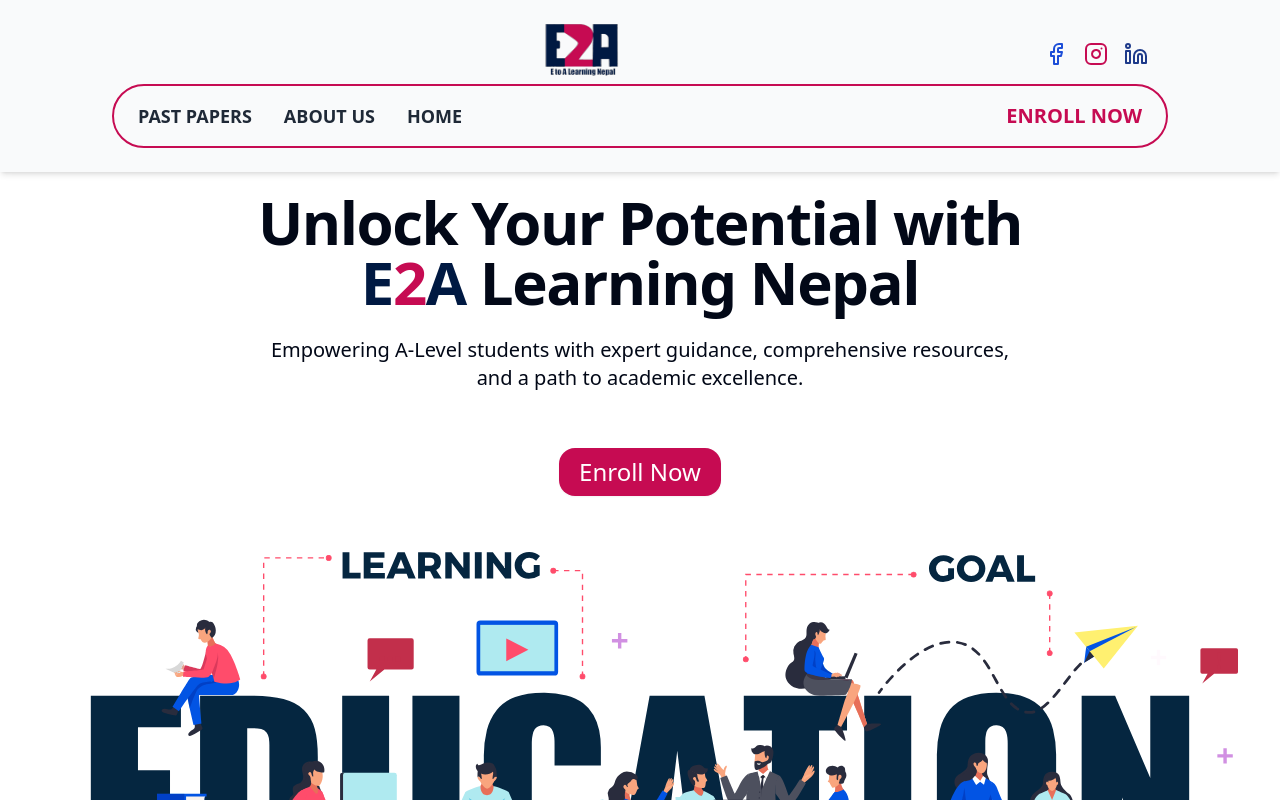
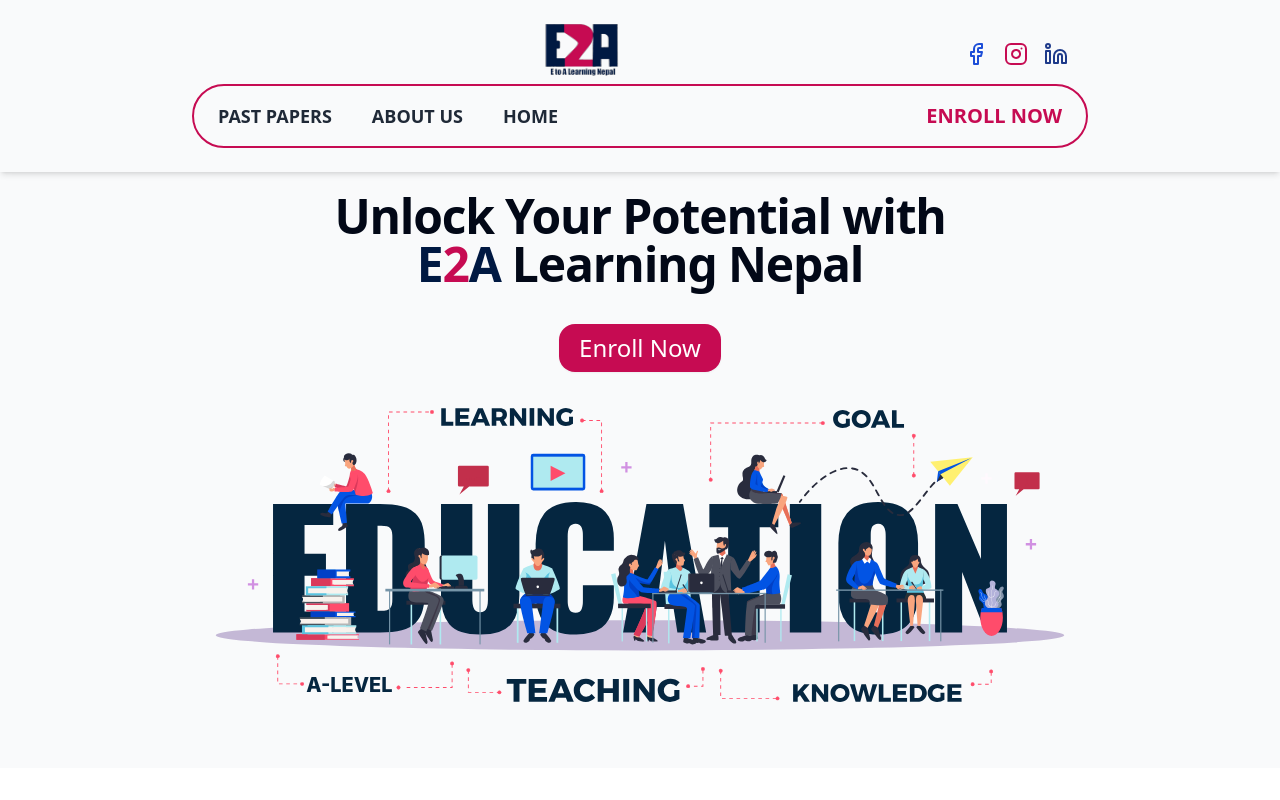
Before and after one commit to aayush-dhakal-max/e2a, a Next.js app: page / in a window 1280 px wide. Shown: the top 800 px of the page. Built offline with nearby package versions, Linux system fonts and the light colour scheme.

Commit message:
floating button behaviour changed

```diff
--- a/src/components/component/Hero.tsx
+++ b/src/components/component/Hero.tsx
@@ -4,21 +4,21 @@ import Link from "next/link";
 
 export function Hero() {
   return (
-    <section className="w-full min-h-[80vh] py-24 md:py-24 lg:py-16 bg-gradient-to-r sfrom-[#001942] sto-[#C60B52]">
+    <section className="w-full bg-gray-50 min-h-[80vh] py-12 md:py-24 lg:py-16 bg-gradient-to-r sfrom-[#001942] sto-[#C60B52]">
       <div className="container px-4 md:px-6 text-center space-y-6">
-        <h1 className="text-4xl font-bold tracking-tight sm:text-4xl md:text-5xl lg:text-6xl ">
+        <h1 className="text-5xl font-bold tracking-tight sm:text-4xl md:text-4xl lg:text-5xl ">
           Unlock Your Potential with <br /> <span className="text-[#001942]">E</span>
           <span className="text-[#C60B52]">2</span>
           <span className="text-[#001942]">A</span> Learning Nepal
         </h1>
-        <p className="text-lg md:text-xl lg:text-xl max-w-3xl mx-auto">
+        <p className="text-xl md:hidden md:text-xl lg:text-xl max-w-3xl mx-auto">
           Empowering A-Level students with expert guidance, comprehensive resources, and a path to academic
           excellence.
         </p>
-        <div className="py-8">
+        <div className="md:py-3">
           <Link
             href="#"
-            className="inline-flex  items-center justify-center rounded-2xl bg-[#C60B52] px-5 py-2 text-white text-xl md:text-2xl font-medium shadow-sm hover:bg-[#772947] focus:outline-none "
+            className="inline-flex  items-center justify-center rounded-2xl bg-[#C60B52] px-5 py-2 text-white text-xl md:text-2xl font-medium shadow-sm hover:bg-[#772947] transition-colors duration-500 focus:outline-none "
             prefetch={false}
           >
             Enroll Now
@@ -28,13 +28,13 @@ export function Hero() {
           <Image
             alt="Students laughing"
             className="mx-auto rounded-lg"
-            height="500"
+            height="294"
             src="/about.svg"
             style={{
-              aspectRatio: "1400/500",
+              aspectRatio: "850/294",
               objectFit: "cover",
             }}
-            width="1400"
+            width="850"
           />
         </div>
       </div>
--- a/src/components/component/Navbar.tsx
+++ b/src/components/component/Navbar.tsx
@@ -15,26 +15,27 @@ const Navbar = () => {
 
   useEffect(() => {
     const handleScroll = () => {
-      setIsScrolled(window.scrollY > 50);
+      const showAfterYpos = 420; // Change this value to the Y position at which you want to show the element
+      setIsScrolled(window.pageYOffset > showAfterYpos);
     };
 
     window.addEventListener("scroll", handleScroll);
-    return () => {
-      window.removeEventListener("scroll", handleScroll);
-    };
+    return () => window.removeEventListener("scroll", handleScroll);
   }, []);
 
   return (
     <div className="relative md:mb-32 mb-16">
-      {/* <a
+      <a
         href="#enroll"
-        className="md:hidden shadow-black outline-1 z-40 fixed bottom-5 right-5 bg-[#C60B52] text-white py-2 px-4 rounded-full shadow-md hover:bg-[#591f35] transition duration-900 animate-bounce"
+        className={`${
+          isScrolled ? "block" : "hidden"
+        } md:hidden shadow-black outline-1 z-40 fixed bottom-5 right-5 bg-[#C60B52] text-white py-2 px-4 rounded-full shadow-md hover:bg-[#591f35] transition-all duration-900 animate-bounce`}
       >
         Enroll Now
-      </a> */}
+      </a>
 
       {/* Desktop Device Navbar */}
-      <nav className="py-6 hidden md:flex flex-col justify-center items-center w-full bg-gray-50 shadow-md fixed top-0 z-50 md:px-16 lg:px-28">
+      <nav className="py-6 hidden md:flex flex-col justify-center items-center w-full bg-gray-50 shadow-md fixed top-0 z-50 md:px-32 lg:px-48">
         {/* first row navbar */}
         <div className="flex justify-between items-center w-full">
           <div></div>
@@ -58,7 +59,7 @@ const Navbar = () => {
 
         {/* 2nd row navbar */}
         <div className="flex justify-between items-center w-full border-[#C60B52] rounded-full border-2 p-4 px-6">
-          <div className=" md:space-x-6 lg:space-x-8 text-lg font-bold ">
+          <div className=" md:space-x-4 lg:space-x-6 xl:space-x-10 text-lg font-bold ">
             <Link className="text-gray-800 hover:text-gray-600" href="pastpapers">
               PAST PAPERS
             </Link>
--- a/src/components/component/Testimonials.tsx
+++ b/src/components/component/Testimonials.tsx
@@ -32,7 +32,7 @@ const testimonials = [
 
 const Testimonials = () => {
   return (
-    <section className="w-full py-20 bg-gray-100 dark:bg-gray-800" id="testimonials">
+    <section className="w-full py-20 bg-gray-50 dark:bg-gray-800" id="testimonials">
       <div className="container px-4 md:px-6">
         <div className="space-y-6">
           <div className="space-y-2 text-center">
```
